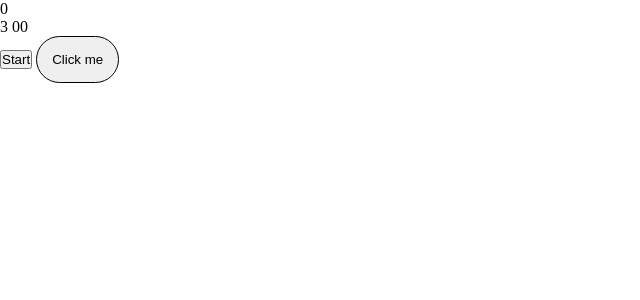
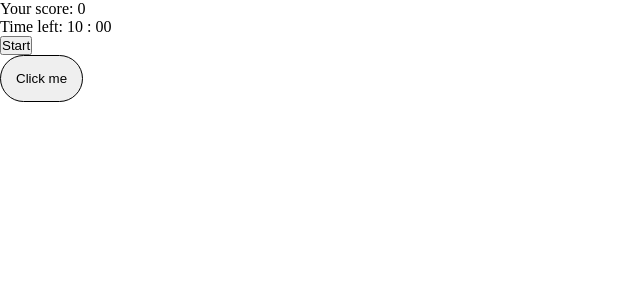
Before and after one commit to Avaaren/clicker_game, a Django app: template game/templates/game/game.html in a window 1280 px wide. Shown: the part 115-415 px from the top of the page, without its empty margins (0-640 px from the left). Run offline with Django 3.2, Linux system fonts and the light colour scheme; the template is opened without the code that fills it, so the values that code supplies are empty.

Commit message:
Some structure changes for better structure of html

```diff
--- a/game/templates/game/game.html
+++ b/game/templates/game/game.html
@@ -5,18 +5,35 @@
 
 {% block content %}
 <link rel="stylesheet" href="{% static 'game/css/game.css' %}">
-<p id="score">0</p>
-<p>
-    <span id='seconds'>3</span>
-    <span id='milliseconds'>00</span>
+<div class="container">
 
-</p>
-<button id="timer">Start</button>
-<button id='click_button'>Click me</button>
-<script
-  src="https://code.jquery.com/jquery-3.4.1.min.js"
-  integrity="sha256-CSXorXvZcTkaix6Yvo6HppcZGetbYMGWSFlBw8HfCJo="
-  crossorigin="anonymous"></script>
+  <div class="score">
+    <span>Your score: </span><span id="score">0</span>
+  </div>
+
+  <div class="time">
+    <p>
+      <span>Time left: </span>
+      <span id='seconds'>10</span> :
+      <span id='milliseconds'>00</span>
+    </p>
+
+  </div>
+
+  <div class="buttons">
+    <div class="start-button">
+      <button id="start-button">Start</button>
+    </div>
+
+    <div class="click-button">
+      <button id='click_button'>Click me</button>
+    </div>
+
+  </div>
+
+</div>
+<script src="https://code.jquery.com/jquery-3.4.1.min.js"
+  integrity="sha256-CSXorXvZcTkaix6Yvo6HppcZGetbYMGWSFlBw8HfCJo=" crossorigin="anonymous"></script>
 <script script src="{% static 'game/js/scripts.js' %}"></script>
 
 {% endblock %}
```
